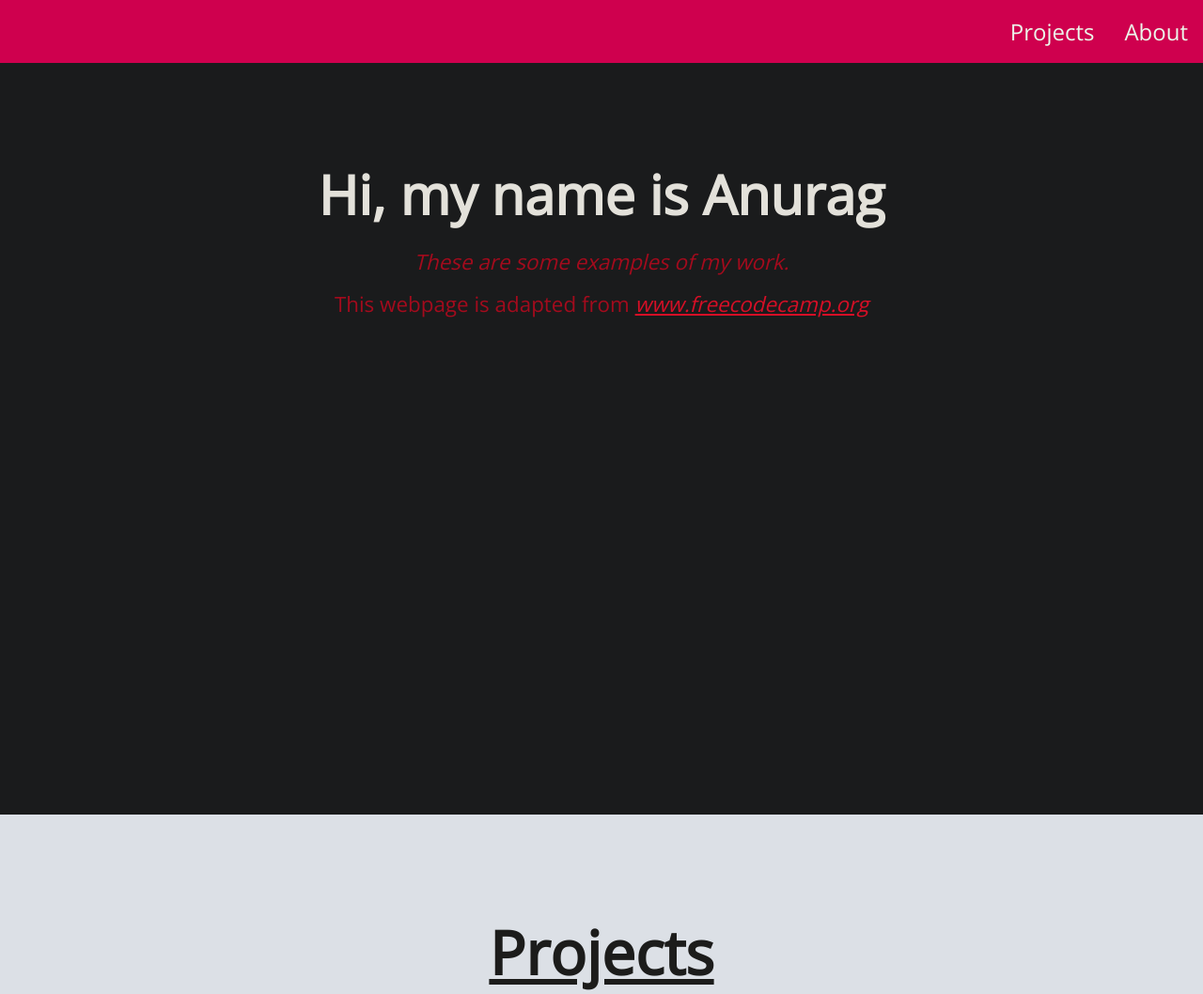
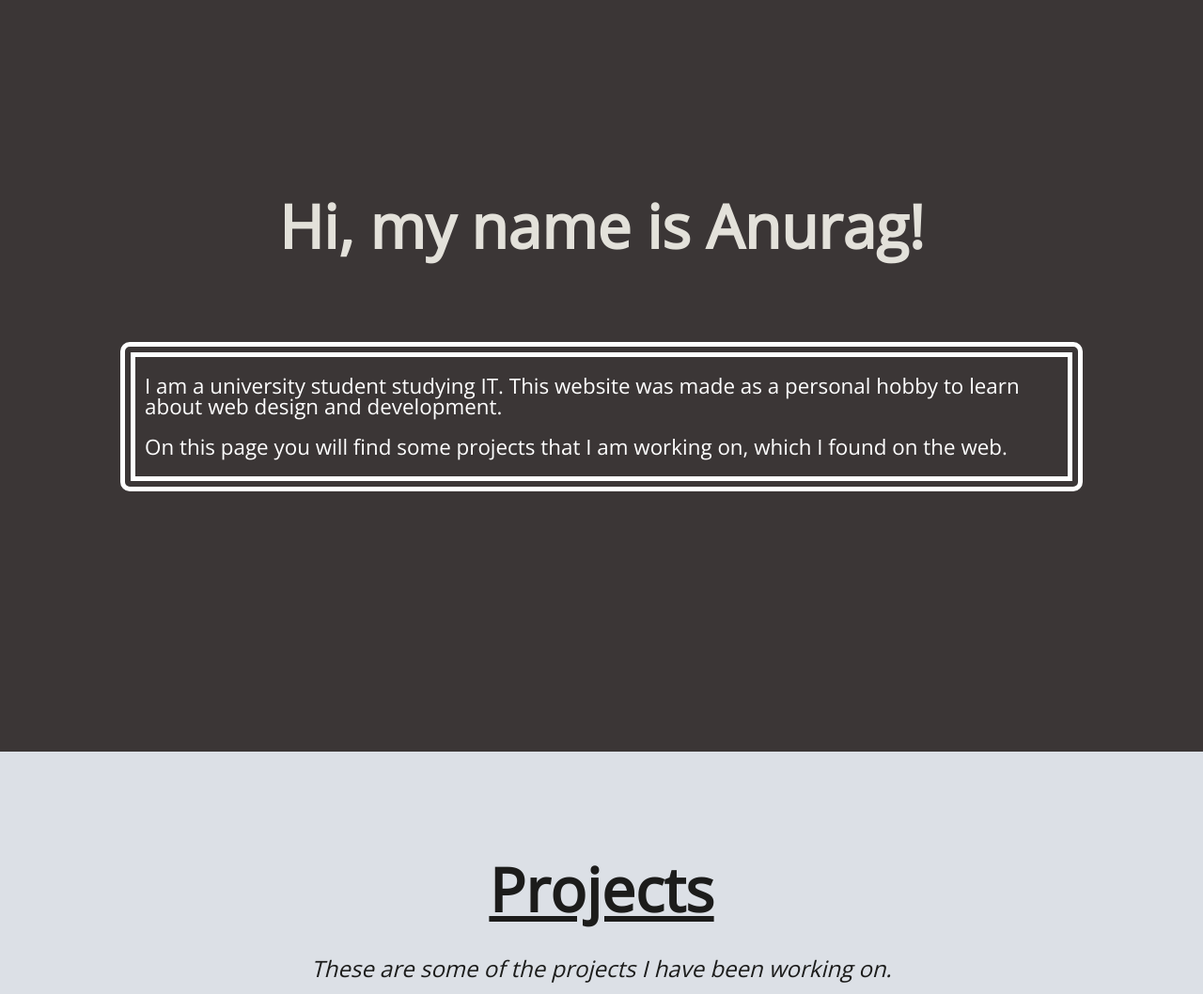
Before and after one commit to anuragpurkayastha/anuragpurkayastha.github.io, a PHP site: page / in a window 1280 px wide. Shown: the top 1058 px of the page at 94% size. Run offline with PHP 8.4, Linux system fonts and the light colour scheme.

Commit message:
Changes to homepage. Removed navigation bar. Changed colours and borders.

```diff
--- a/css/style.css
+++ b/css/style.css
@@ -51,68 +51,39 @@ h1 {
 	font-size: 1.5em;
 	font-style: normal;
 }
-/*================================================*/
-/*  Navigation bar*/
-/*================================================*/
-#navBar {
-  position: sticky;
-  top: 0;
-  background-color: #CF004E;
-  width: 100%;
-  height: 67px;
-}
-
-#navBar ul {
-	list-style-type: none;
-	margin: 0;
-	padding: 0;
-}
-/*		Navigation links	*/
-.navBarItem {
-  float: right;
-  font-size: 1.5em;
-}
-
-.navBarItem a {
-  display: block;
-  color: #ECF7EB;
-  text-decoration: none;
-  text-align: center;
-  padding: 17px 16px;
-  font-style: normal;
-}
-
-.navBarItem a:hover {
-	background-color: #1F00B0;
-  font-weight: 900;
-}
 
 /*================================================*/
 /*	Welcome section*/
 /*================================================*/
-#welcome-section {
-  text-align: center;
-  background-color: #1a1b1c;
-  height: 100vh;
+.welcome-section {
+  display: flex;
+  flex-direction: column;
+  flex: 1;
+  justify-content: center;
+  align-content: center;
+  background-color: #3b3636;
+  min-height: 100vh;
 }
 
 #welcomeSectionHeader {
-  padding-top: 100px;
-  font-size: 4.5vw;
   color: #E3E1DA;
   margin: 0px;
   text-decoration: none;
 }
 
-#welcome-section p {
+#about-me-box {
   font-size: 1.4em;
-  color: #A30B1D;
+  color: white;
   line-height: 1em;
+  border: 1rem double white;
+  border-radius: 10px;
+  width: 80%;
+  margin: 5rem auto 5rem auto;
 }
 
-#welcome-section a {
-  color: #D60F26;
-  font-style: italic;
+#about-me-box p {
+	margin: 20px 10px;
+	text-align: left;
 }
 /*================================================*/
 /*	Projects section*/
--- a/index.html
+++ b/index.html
@@ -8,19 +8,15 @@
     <title>Home</title>
   </head>
   <body id="home-page">
-    <!--Navigation Bar-->
-  	<div id="navBar">
-  		<ul>
-  		  <li class="navBarItem"><a href="#welcome-section">About</a></li>
-  		  <li class="navBarItem"><a href="#projects">Projects</a></li>
-  		</ul>
-  	</div>
 
     <!-- WELCOME SECTION -->
-    <section id="welcome-section">
-      <h1 id="welcomeSectionHeader">Hi, my name is Anurag</h1>
-      <p style="font-style: italic;">These are some examples of my work.</p>
-      <p>This webpage is adapted from <a href="https://codepen.io/freeCodeCamp/full/zNBOYG">www.freecodecamp.org</a></p>
+    <section class="welcome-section">
+      <h1 id="welcomeSectionHeader">Hi, my name is Anurag!</h1>
+
+	  <div id="about-me-box">
+		<p>I am a university student studying IT. This website was made as a personal hobby to learn about web design and development.</p>
+		<p>On this page you will find some projects that I am working on, which I found on the web.</p>
+	  </div>
     </section>
 
     <!--PROJECTS SECTION -->
```
